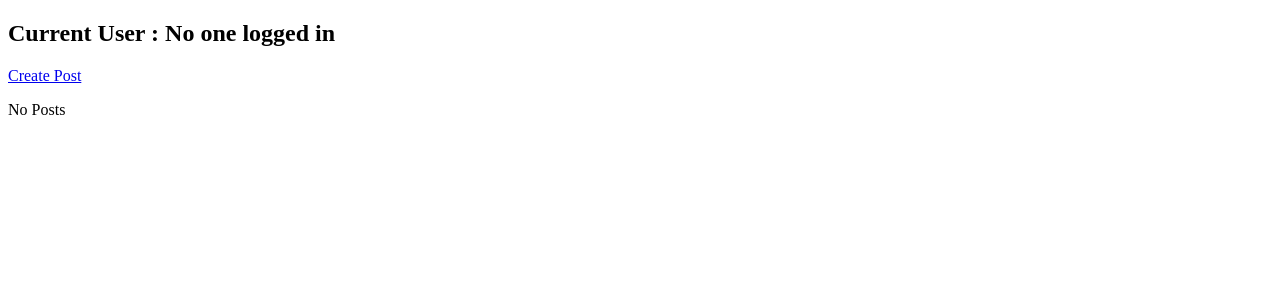
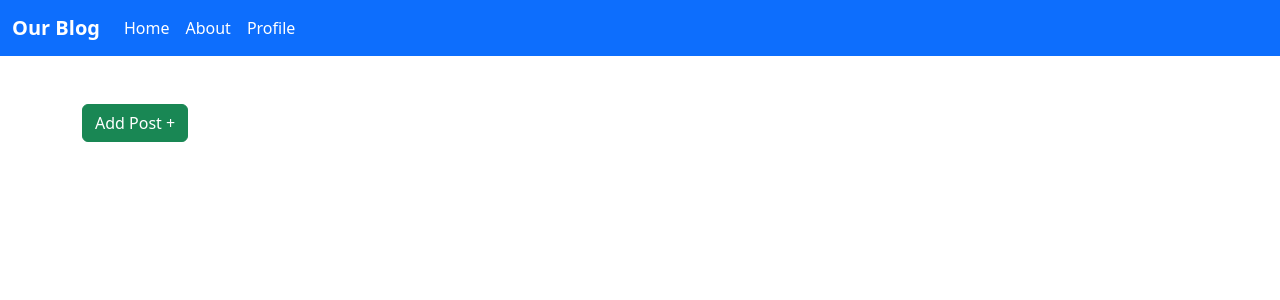
Before and after one commit to mrmyothet/python-web, a Flask app: page / in a window 1280 px wide. Shown: the top 300 px of the page. Run offline with Flask 3, Linux system fonts and the light colour scheme; data that the repository does not hold is empty; some libraries are stand-ins or nearby versions.

Commit message:
Home page and create post page with bootstrap

```diff
--- a/Blogs/app/routes.py
+++ b/Blogs/app/routes.py
@@ -68,7 +68,7 @@ def logout():
     return redirect("login")
 
 
-@app.route("/create_post", methods=["GET", "POST"])
+@app.route("/create-post", methods=["GET", "POST"])
 def create_post():
     if request.method == "POST":
         title = request.form["title"]
--- a/Blogs/app/templates/index.html
+++ b/Blogs/app/templates/index.html
@@ -3,26 +3,85 @@
   <head>
     <meta charset="UTF-8" />
     <meta name="viewport" content="width=device-width, initial-scale=1.0" />
-    <title>Blogs</title>
-    <style>
-      .post-box {
-        background-color: antiquewhite;
-        padding: 12px;
-        margin-bottom: 12px;
-      }
-    </style>
+    <title>Document</title>
+    <link
+      href="https://cdn.jsdelivr.net/npm/bootstrap@5.3.3/dist/css/bootstrap.min.css"
+      rel="stylesheet"
+      integrity="sha384-QWTKZyjpPEjISv5WaRU9OFeRpok6YctnYmDr5pNlyT2bRjXh0JMhjY6hW+ALEwIH"
+      crossorigin="anonymous"
+    />
+    <script
+      src="https://cdn.jsdelivr.net/npm/bootstrap@5.3.3/dist/js/bootstrap.bundle.min.js"
+      integrity="sha384-YvpcrYf0tY3lHB60NNkmXc5s9fDVZLESaAA55NDzOxhy9GkcIdslK1eN7N6jIeHz"
+      crossorigin="anonymous"
+    ></script>
   </head>
+
   <body>
-    <h2>Current User : {{ user[1] }}</h2>
-    <a href="{{ url_for('create_post') }}">Create Post</a>
-    {% if posts|length == 0 %}
-    <p>No Posts</p>
-    {% else %} {% for post in posts %}
-    <div class="post-box">
-      <p>{{post[0]}}</p>
-      <p>{{post[1]}} ({{ post[3] }})</p>
-      <p>{{post[2]}}</p>
-    </div>
-    {% endfor %} {% endif%}
+    <header class="mb-5">
+      <nav class="navbar navbar-expand-lg navbar-light bg-primary">
+        <div class="container-fluid">
+          <a class="navbar-brand text-white fw-bolder" href="#">Our Blog</a>
+          <button
+            class="navbar-toggler"
+            type="button"
+            data-bs-toggle="collapse"
+            data-bs-target="#navbarNav"
+            aria-controls="navbarNav"
+            aria-expanded="false"
+            aria-label="Toggle navigation"
+          >
+            <span class="navbar-toggler-icon"></span>
+          </button>
+          <div class="collapse navbar-collapse" id="navbarNav">
+            <ul class="navbar-nav">
+              <li class="nav-item active">
+                <a class="nav-link text-white" href="#">Home</a>
+              </li>
+              <li class="nav-item">
+                <a class="nav-link text-white" href="#">About</a>
+              </li>
+              <li class="nav-item">
+                <a class="nav-link text-white" href="#">Profile</a>
+              </li>
+            </ul>
+          </div>
+        </div>
+      </nav>
+    </header>
+
+    <main>
+      <div class="container">
+        <a href="/create-post" class="btn btn-success mb-3"> Add Post + </a>
+        <div class="row">
+          {% for post in posts %}
+          <div class="col mb-2">
+            <div class="card" style="width: 18rem">
+              <div class="card-body">
+                <h5 class="card-title">{{post[1] }}</h5>
+                <p class="card-text">{{ post[2] }}</p>
+                <div class="d-flex justify-content-center align-items-center">
+                  <div><a href="#" class="btn btn-primary">Read Detail</a></div>
+                  <img src="../static/images/logo.avif" alt="" class="w-25" />
+                </div>
+              </div>
+            </div>
+          </div>
+          {% endfor %}
+        </div>
+      </div>
+    </main>
+
+    <!-- Bootstrap JS and dependencies -->
   </body>
+  <script
+    src="https://cdn.jsdelivr.net/npm/@popperjs/core@2.11.8/dist/umd/popper.min.js"
+    integrity="sha384-I7E8VVD/ismYTF4hNIPjVp/Zjvgyol6VFvRkX/vR+Vc4jQkC+hVqc2pM8ODewa9r"
+    crossorigin="anonymous"
+  ></script>
+  <script
+    src="https://cdn.jsdelivr.net/npm/bootstrap@5.3.3/dist/js/bootstrap.min.js"
+    integrity="sha384-0pUGZvbkm6XF6gxjEnlmuGrJXVbNuzT9qBBavbLwCsOGabYfZo0T0to5eqruptLy"
+    crossorigin="anonymous"
+  ></script>
 </html>
```
Also changed, not shown: Blogs/app/templates/create_post.html (+85 -11 lines), Blogs/app.py (renamed from Blogs/run.py), Blogs/app/static/images/logo.avif (added), 1 other file.
